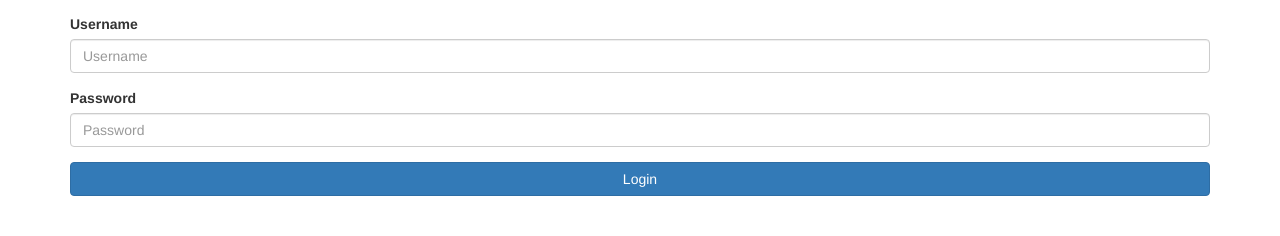
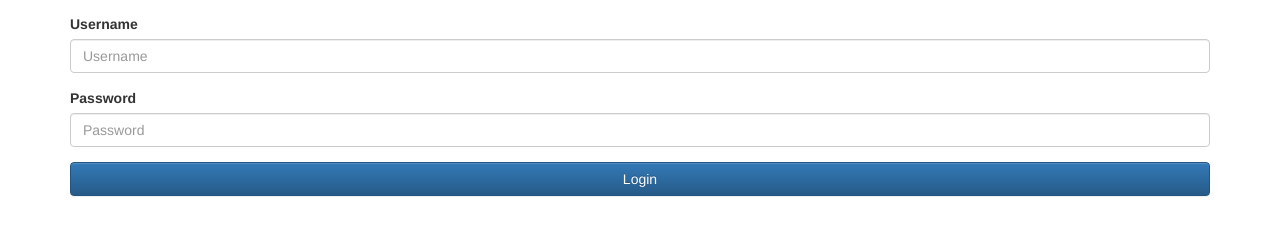
Before and after one commit to kevinabraham/sampleproject, a plain HTML site: page index.html in a window 1280 px wide. Shown: the part 58-294 px from the top of the page. Drawn offline with nearby package versions, Linux system fonts and the light colour scheme.

Commit message:
css filename correction

```diff
--- a/index.html
+++ b/index.html
@@ -4,7 +4,7 @@
 	<meta charset="utf-8">
 	<title>Login Page</title>
 	<link rel="stylesheet" type="text/css" href="css/bootstrap.min.css">
-	<link rel="stylesheet" type="text/css" href="css/bootstrap-theme.min.js">
+	<link rel="stylesheet" type="text/css" href="css/bootstrap-theme.min.css">
 	<meta name="viewport" content="width=device-width, initial-scale=1">
 </head>
 <body>
```
